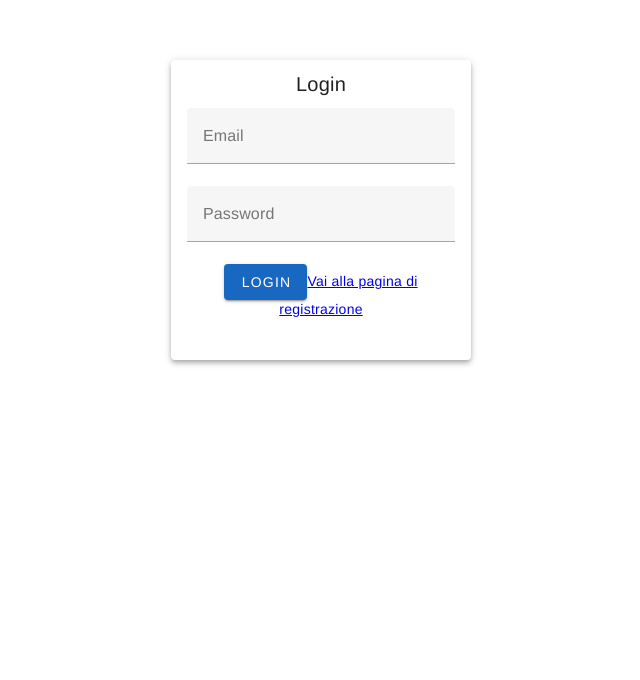
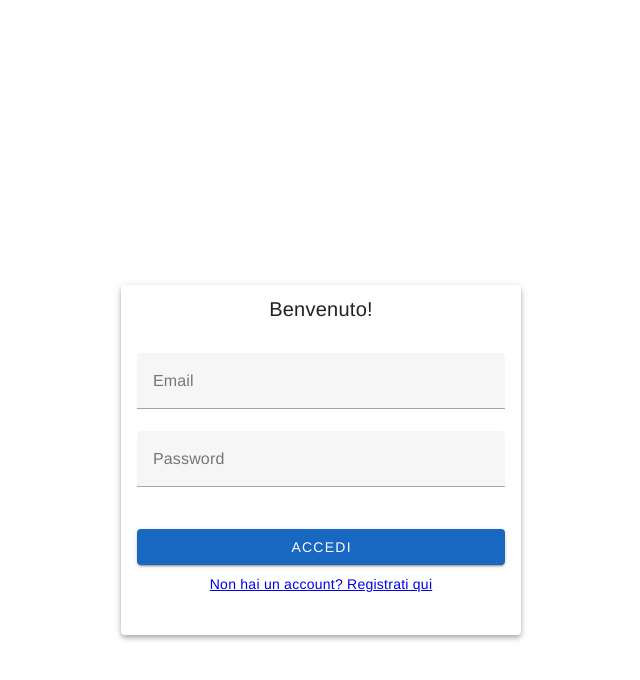
Before and after one commit to tribuSimo/DREAMDRIVE, a Vue app: page /login in a window 1280 px wide. Shown: the top 680 px of the page, without its empty margins (319-959 px from the left). Built offline with nearby package versions, Linux system fonts and the light colour scheme.

Commit message:
Registrazione e login funzionanti, da vedere ancora lo stile

```diff
--- a/package.json
+++ b/package.json
@@ -14,6 +14,7 @@
     "cors": "^2.8.5",
     "express": "^4.18.2",
     "jsonwebtoken": "^9.0.2",
+    "moment": "^2.30.1",
     "mysql": "^2.18.1",
     "vue": "^3.2.13",
     "vue-router": "^4.2.5",
--- a/src/assets/style/style.css
+++ b/src/assets/style/style.css
@@ -1,17 +1,38 @@
+.containerRegistrati {
+  display: flex;
+  justify-content: center;
+  align-items: center;
+  height: 130vh;
+}
 .container {
   display: flex;
   justify-content: center;
   align-items: center;
+  height: 100vh;
 }
+
 .login-card {
-    max-width: 400px;
-    max-width: 350px;
-    width: 300px;
-    height: 300px;
-    margin: 0 auto;
-    text-align: center;
+  width: 400px;
+  padding: 20px;
+  height: 350px;
+}
+
+.title {
+  font-size: 24px;
+  text-align: center;
+  margin-bottom: 20px;
+}
+
+.login-btn {
+  width: 100%;
+  margin-top: 20px;
+  margin-bottom: 10px;
 }
 .registrazione-card {
   width: 400px;
-  padding: 20px;
 }
+.register-btn {
+  width: 100%;
+  margin-top: 20px;
+  margin-bottom: 10px;
+}
--- a/src/components/login.vue
+++ b/src/components/login.vue
@@ -1,13 +1,13 @@
 <template>
   <div class="container">
     <v-card class="login-card" elevation="4">
-      <v-card-title>Login</v-card-title>
+      <v-card-title class="title">Benvenuto!</v-card-title>
       <v-card-text>
         <v-form @submit.prevent="login">
           <v-text-field v-model="email" label="Email" outlined required></v-text-field>
           <v-text-field v-model="password" label="Password" outlined required type="password"></v-text-field>
-          <v-btn type="submit" color="primary">Login</v-btn>
-          <router-link to="/registrazione">Vai alla pagina di registrazione</router-link>
+          <v-btn type="submit" color="primary" class="login-btn">Accedi</v-btn>
+          <router-link to="/registrazione">Non hai un account? Registrati qui</router-link>
         </v-form>
       </v-card-text>
     </v-card>
@@ -15,8 +15,8 @@
 </template>
 
 <script>
+import router from '../router.js';
 import '../assets/style/style.css';
-import router from '../router.js';
 export default {
   name: 'login',
   data() {
@@ -49,7 +49,7 @@ export default {
         // Esempio di salvataggio del token nello storage locale
         localStorage.setItem('token', token);
 
-        router.push("dajeroma");
+        router.push("/dajeroma");
         //*IMPORTANTE* Devo reindirizzare il cliente con -> this.$router.push('/paginaCliente');
       } catch (error) {
         // Gestione degli errori in caso di fallimento della richiesta
@@ -57,6 +57,5 @@ export default {
       }
     }
   }
-
 };
 </script>
--- a/src/components/registrazione.vue
+++ b/src/components/registrazione.vue
@@ -1,7 +1,7 @@
 <template>
-    <div class="container">
+  <div class="containerRegistrati">
     <v-card class="registrazione-card" elevation="4">
-            <v-card-title>registrazione</v-card-title>
+      <v-card-title class="title">Registrazione</v-card-title>
       <v-card-text>
         <v-form @submit.prevent="registrazione">
           <v-text-field v-model="email" label="Email" outlined required></v-text-field>
@@ -11,7 +11,8 @@
             label="Data di nascita"
             required
           ></v-date-picker>
-                    <v-btn type="submit" color="primary">Registrati</v-btn>
+          <v-btn type="submit" color="primary" class="register-btn">Registrati</v-btn>
+          <router-link to="/login">Hai già un account? Accedi qui</router-link>
         </v-form>
       </v-card-text>
     </v-card>
@@ -20,6 +21,7 @@
 
   <script>
   import '../assets/style/style.css';
+  import moment from 'moment';
   export default {
     name: 'registrazione',
     data() {
@@ -33,12 +35,19 @@
       async registrazione() {
         // Implementazione del login
         try {
+          const formattedDate = moment(this.dataNascita);
+
+          if (!formattedDate.isValid())
+            throw new Error('Formato data non valido');
+
+          const formattedDateString = formattedDate.format('YYYY-MM-DD');
+
           const response = await fetch('http://localhost:3000/api/registrazione', {
             method: 'POST',
             body: new URLSearchParams({
               email: this.email,
               password: this.password,
-              dataNascita: this.dataNascita
+              dataNascita: formattedDateString
             }).toString(),
             headers: {
               "Content-Type":"application/x-www-form-urlencoded"
@@ -54,7 +63,7 @@
           // Gestione degli errori in caso di fallimento della richiesta
           console.error('Errore durante il login:', error);
         }
-      }
+      },
     }
   };
   </script>
```
Also changed, not shown: 1 other file (tests, documents, lock files or other folders). Lines whose indentation alone changed are shown as unchanged.
